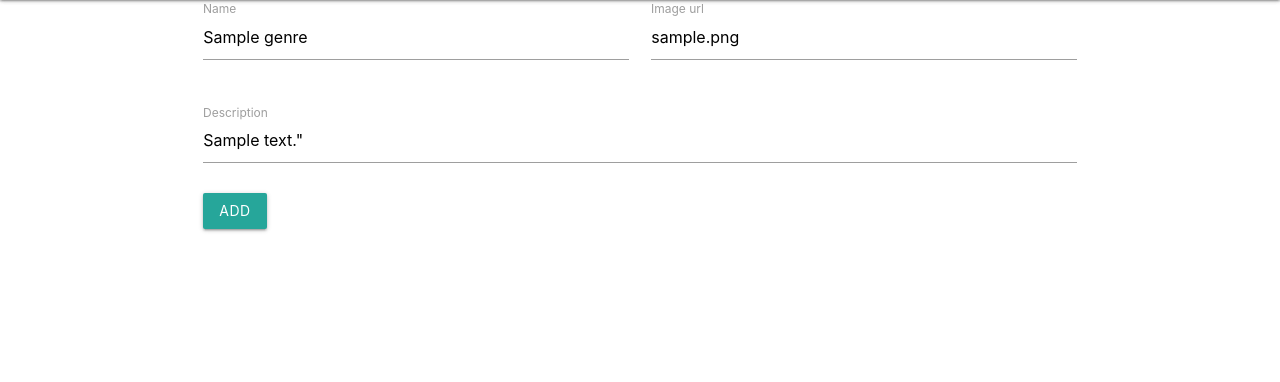
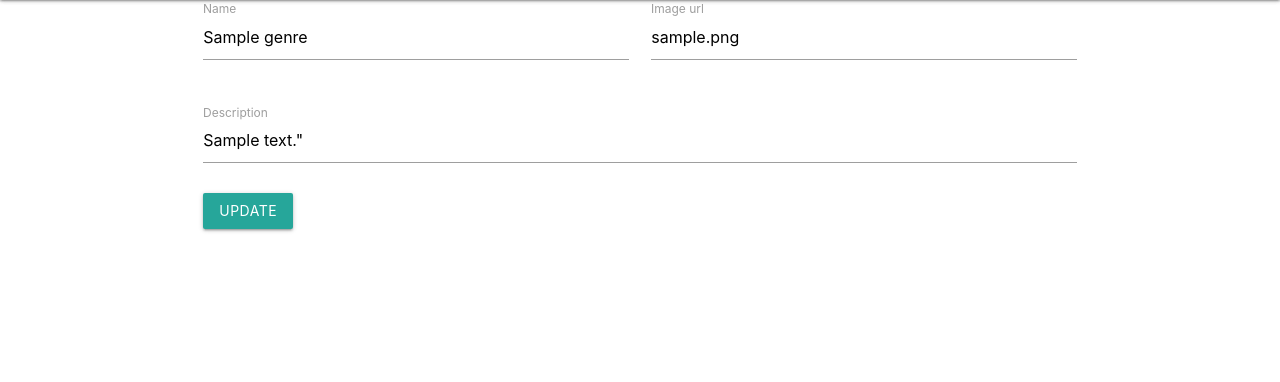
Before and after one commit to Adetec/best-instrumental-music, a Flask app: page /genre/1/update in a window 1280 px wide. Shown: the part 65-447 px from the top of the page. Run offline with Flask 2, Linux system fonts and the light colour scheme; tables that the repository leaves empty hold one stand-in row (values such as "Sample post").

Commit message:
fix: Fix updating genre functionality

```diff
--- a/app.py
+++ b/app.py
@@ -52,7 +52,7 @@ def add_genre():
         return render_template('add-genre.html')
 
 
-@app.route('/genre/<int:id>/update')
+@app.route('/genre/<int:id>/update', methods=['GET', 'POST'])
 def update_genre(id):
     genre = session.query(Genre).filter_by(id=id).one()
     if request.method == 'POST':
--- a/templates/update-genre.html
+++ b/templates/update-genre.html
@@ -3,7 +3,7 @@
 {% block main %}
 
 <div class="row">
-        <form class="col s12" method="POST" action="{{ url_for('add_genre') }}">
+        <form class="col s12" method="POST" action="{{ url_for('update_genre', id=genre.id)}}">
           <div class="row">
             <div class="input-field col s6">
               <input placeholder="Placeholder" required name="name" id="name" type="text" class="validate" value="{{ genre.name }}">
@@ -20,7 +20,7 @@
                     <textarea id="description" name="description" class="materialize-textarea" maxlength="2000" data-length="1500">{{ genre.description }}"</textarea>
                 <label for="description">Description</label>
               </div>
-              <button class="btn" type="submit">Add</button>
+              <button class="btn" type="submit">Update</button>
             </div>
           </div>
         </form>
```
